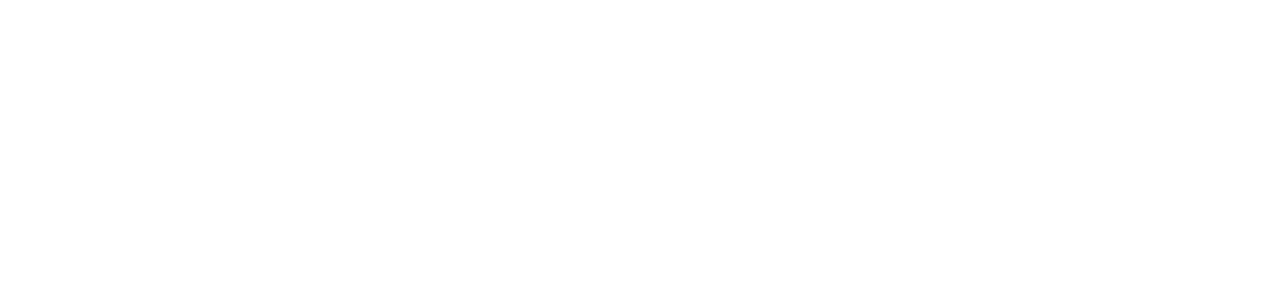
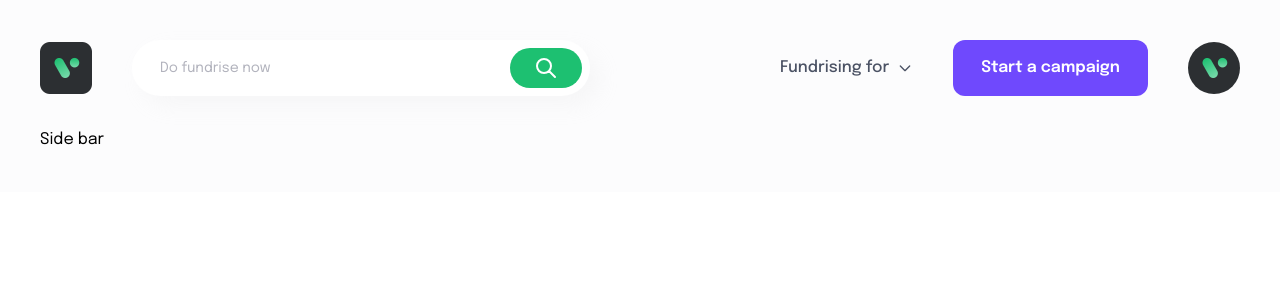
Before and after one commit to OanhL1B/crowfunding-app, a React (Create React App) app: page / in a window 1280 px wide. Before the commit this address had no page. Shown: the top 300 px of the page. Built offline with nearby package versions, Linux system fonts and the light colour scheme.

Commit message:
10 layout dashboard Top

```diff
--- a/src/App.js
+++ b/src/App.js
@@ -3,11 +3,14 @@
 
 const SignUpPage = lazy(() => import("./pages/SignUpPage"));
 const SignInPage = lazy(() => import("./pages/SignInPage"));
+const DashboardPage = lazy(() => import("./pages/DashboardPage"));
 
 function App() {
   return (
     <Suspense>
       <Routes>
+        <Route path="/" element={<DashboardPage></DashboardPage>}></Route>
+
         <Route path="/sign-up" element={<SignUpPage></SignUpPage>}></Route>
         <Route path="/sign-in" element={<SignInPage></SignInPage>}></Route>
       </Routes>
--- /dev/null
+++ b/src/layouts/LayoutDashboard.js
@@ -0,0 +1,17 @@
+import DashboardSidebar from "modules/dashboard/DashboardSidebar";
+import DashboardTopbar from "modules/dashboard/DashboardTopbar";
+import React from "react";
+
+const LayoutDashboard = ({ childen }) => {
+  return (
+    <div className="p-10 bg-lite">
+      <DashboardTopbar></DashboardTopbar>
+      <div>
+        <DashboardSidebar></DashboardSidebar>
+        <div>{childen}</div>
+      </div>
+    </div>
+  );
+};
+
+export default LayoutDashboard;
--- /dev/null
+++ b/src/modules/dashboard/DashboardFund.js
@@ -0,0 +1,27 @@
+import React from "react";
+
+const DashboardFund = () => {
+  return (
+    <div className="flex items-center text-base font-medium cursor-pointer gap-x-2 text-text2">
+      <span>Fundrising for</span>
+      <span className="w-4">
+        <svg
+          xmlns="http://www.w3.org/2000/svg"
+          className="w-6 h-6 max-w-full"
+          fill="none"
+          viewBox="0 0 24 24"
+          stroke="currentColor"
+        >
+          <path
+            strokeLinecap="round"
+            strokeLinejoin="round"
+            strokeWidth="2"
+            d="M19 9l-7 7-7-7"
+          />
+        </svg>
+      </span>
+    </div>
+  );
+};
+
+export default DashboardFund;
--- /dev/null
+++ b/src/modules/dashboard/DashboardSearch.js
@@ -0,0 +1,94 @@
+// import { defaultImage } from "constants/global";
+import React from "react";
+// import { useState } from "react";
+
+const DashboardSearch = () => {
+  //   const [showSearch, setShowSearch] = useState(false);
+  return (
+    <div className="relative z-50">
+      <div className="bg-white rounded-full shadow-[10px_10px_20px_rgba(218,_213,_213,_0.15)] p-2 w-full flex items-center ">
+        <div className="flex-1 px-5">
+          <input
+            type="text"
+            placeholder="Do fundrise now"
+            className="w-full text-sm bg-transparent placeholder:text-text4 text-text1"
+          />
+        </div>
+        <button className="w-[72px] rounded-full bg-primary text-white h-10 flex items-center justify-center flex-shrink-0">
+          <svg
+            xmlns="http://www.w3.org/2000/svg"
+            className="w-6 h-6"
+            fill="none"
+            viewBox="0 0 24 24"
+            stroke="currentColor"
+          >
+            <path
+              strokeLinecap="round"
+              strokeLinejoin="round"
+              strokeWidth="2"
+              d="M21 21l-6-6m2-5a7 7 0 11-14 0 7 7 0 0114 0z"
+            />
+          </svg>
+        </button>
+      </div>
+      {/* {showSearch && (
+        <div className="search-results w-full lg:w-[843px] absolute top-full left-0 bg-white z-50 translate-y-5 pb-6 rounded-3xl">
+          <div className="flex items-center justify-between p-3 bg-graySoft rounded-3xl">
+            <h4 className="pl-4 text-sm font-medium underline">
+              See all 10,124 fundraisier
+            </h4>
+            <button className="flex items-center justify-center w-[72px] h-[50px] rounded-xl bg-error bg-opacity-20 text-error">
+              <svg
+                xmlns="http://www.w3.org/2000/svg"
+                className="w-5 h-5"
+                viewBox="0 0 20 20"
+                fill="currentColor"
+              >
+                <path
+                  fillRule="evenodd"
+                  d="M4.293 4.293a1 1 0 011.414 0L10 8.586l4.293-4.293a1 1 0 111.414 1.414L11.414 10l4.293 4.293a1 1 0 01-1.414 1.414L10 11.414l-4.293 4.293a1 1 0 01-1.414-1.414L8.586 10 4.293 5.707a1 1 0 010-1.414z"
+                  clipRule="evenodd"
+                />
+              </svg>
+            </button>
+          </div>
+          <div className="p-6 pb-0">
+            <div className="flex flex-col mb-6 gap-y-5">
+              <SearchItem></SearchItem>
+              <SearchItem></SearchItem>
+              <SearchItem></SearchItem>
+              <SearchItem></SearchItem>
+            </div>
+            <h3 className="mb-4 text-sm font-semibold">Related searchs</h3>
+            <div className="flex flex-col text-sm gap-y-3 text-text2">
+              <p>
+                <strong>education</strong> fund
+              </p>
+              <p>schoralship fund</p>
+            </div>
+          </div>
+        </div>
+      )} */}
+    </div>
+  );
+};
+
+// function SearchItem() {
+//   return (
+//     <div className="flex items-center gap-x-5">
+//       <img
+//         src={defaultImage}
+//         className="w-[50px] h-[50px] rounded-lg object-cover"
+//         alt=""
+//       />
+//       <div className="flex-1 text-sm">
+//         <h3 className="mb-1">
+//           <strong>Education</strong> fund for Durgham Family
+//         </h3>
+//         <p className="text-text3">By Durgham Family</p>
+//       </div>
+//     </div>
+//   );
+// }
+
+export default DashboardSearch;
--- /dev/null
+++ b/src/modules/dashboard/DashboardSidebar.js
@@ -0,0 +1,7 @@
+import React from "react";
+
+const DashboardSidebar = () => {
+  return <div>Side bar</div>;
+};
+
+export default DashboardSidebar;
--- /dev/null
+++ b/src/modules/dashboard/DashboardTopbar.js
@@ -0,0 +1,38 @@
+import React from "react";
+import { Link } from "react-router-dom";
+import DashboardSearch from "./DashboardSearch";
+import { Button } from "components/button";
+import DashboardFund from "./DashboardFund";
+
+const DashboardTopbar = () => {
+  return (
+    <div className="flex items-center justify-between mb-8">
+      <div className="flex items-center flex-1 gap-x-10">
+        <Link to="/" className="inline-block">
+          <img srcSet="/logo.png 2x" alt="crowfunding-app" />
+        </Link>
+        <div className=" max-w-[458px] w-full">
+          <DashboardSearch></DashboardSearch>
+        </div>
+      </div>
+      <div className="flex items-center justify-end flex-1 gap-x-10">
+        <DashboardFund></DashboardFund>
+        <Button
+          className="px-7 bg-secondary"
+          type="button"
+          href="/start-campaign"
+          kind="secondary"
+        >
+          Start a campaign
+        </Button>
+        <img
+          srcSet="/logo.png 2x"
+          alt="crowfunding-app"
+          className="object-cover rounded-full"
+        />
+      </div>
+    </div>
+  );
+};
+
+export default DashboardTopbar;
--- /dev/null
+++ b/src/pages/DashboardPage.js
@@ -0,0 +1,8 @@
+import LayoutDashboard from "layouts/LayoutDashboard";
+import React from "react";
+
+const DashboardPage = () => {
+  return <LayoutDashboard></LayoutDashboard>;
+};
+
+export default DashboardPage;
```
